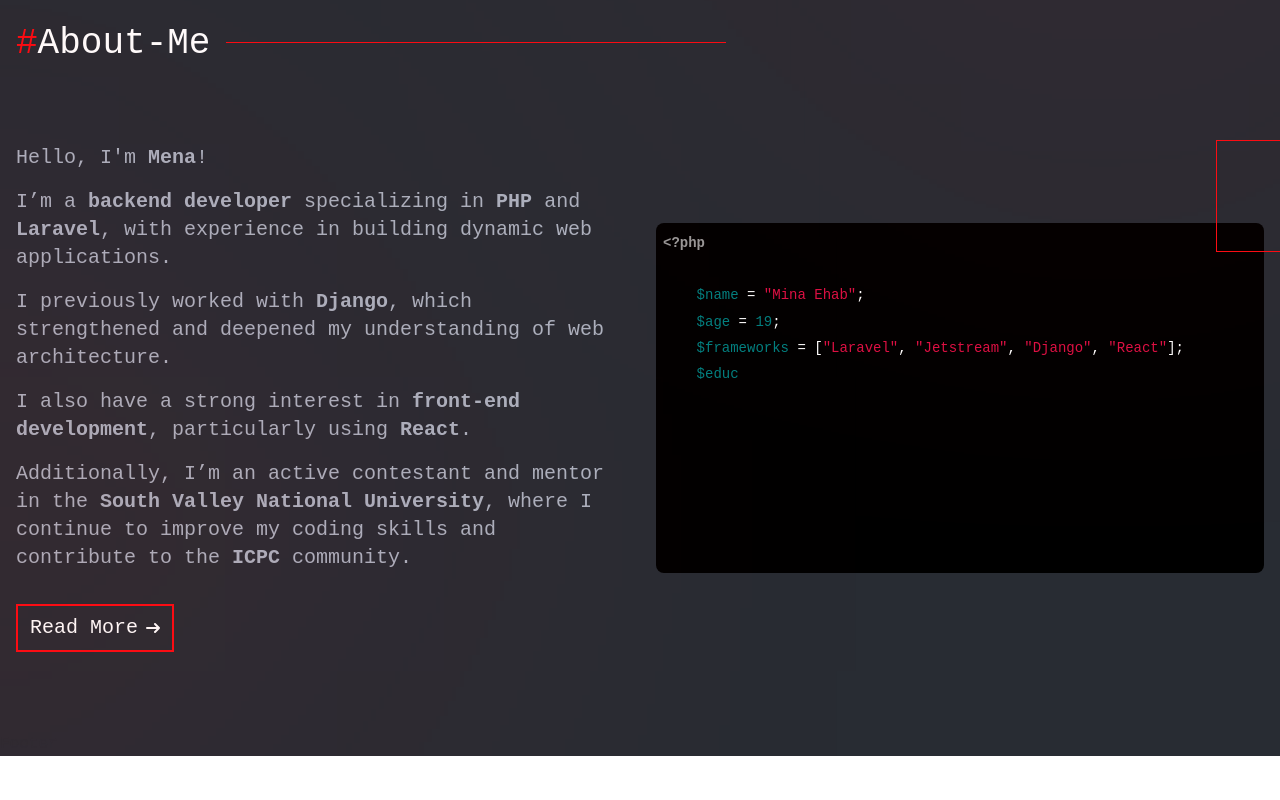
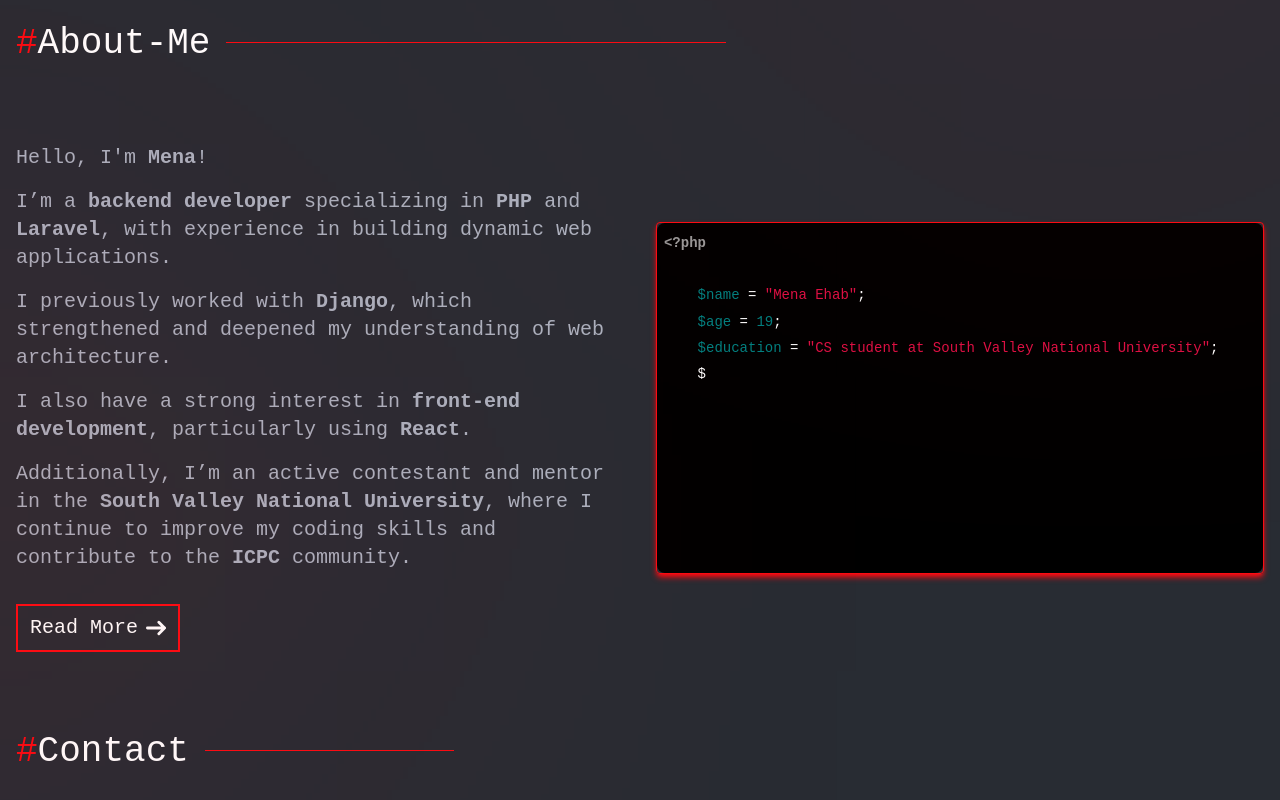
Before and after one commit to menaehab/my-portfolio, a React (Create React App) app: page / in a window 1280 px wide. Shown: the part 1940-2740 px from the top of the page. Before the commit the page ends 2696 px from the top, so only its background shows below. Built offline with nearby package versions, Linux system fonts and the light colour scheme.

Commit message:
enhance about section

```diff
--- a/src/components/pages/home/About.js
+++ b/src/components/pages/home/About.js
@@ -6,10 +6,10 @@
 function About() {
   const codeString = `<?php
 
-    $name = "Mina Ehab";
+    $name = "Mena Ehab";
     $age = 19;
-    $frameworks = ["Laravel", "Jetstream", "Django", "React"];
     $education = "CS student at South Valley National University";
+    $availability = true; // full_time || part_time
     $skills = [
         "Languages" => ["C", "C++", "PHP", "JavaScript", "Python"],
         "Backend development" => ["Laravel", "Django"],
@@ -76,14 +76,14 @@
             to improve my coding skills and contribute to the{" "}
             <strong>ICPC</strong> community.
           </p>
-          <div className="border border-primary w-16 h-28 absolute hidden md:block red-sqaure top-[220%] left-[-10px]"></div>
+          <div className="border border-primary w-16 h-28 absolute hidden  red-sqaure top-[220%] left-[-10px]  min1650:block"></div>
           <Link
             to="/"
             className="inline-flex items-center px-3 py-2 text-xl curosr font-medium text-center text-white border-2 border-primary hover:bg-primary transition duration-300 ease-in-out"
           >
             Read More
             <svg
-              className="rtl:rotate-180 w-3.5 h-3.5 ms-2"
+              className="rtl:rotate-180 w-5 h-5 ms-2"
               aria-hidden="true"
               xmlns="http://www.w3.org/2000/svg"
               fill="none"
@@ -99,8 +99,8 @@
             </svg>
           </Link>
         </div>
-        <div className="border-y border-l border-primary w-16 h-28 absolute hidden md:block right-0 top-[260%]"></div>
-        <div className="w-full lg:w-1/2 text-sm md:text-md hidden md:block">
+        <div className="border-y border-l border-primary w-16 h-28 absolute hidden right-0 top-[260%] min1650:block"></div>
+        <div className="w-full lg:w-1/2 text-sm md:text-md hidden md:block border border-primary rounded shadow-md shadow-primary">
           <SyntaxHighlighter
             language="php"
             style={github}
--- /dev/null
+++ b/src/components/pages/home/Contact.js
@@ -0,0 +1,17 @@
+import React from "react";
+
+function Contact() {
+  return (
+    <div className="container mx-auto px-4 mb-20">
+      <div className="border-y border-l border-primary w-16 h-28 absolute hidden md:block right-0 top-[110%]"></div>
+      <div className="projects-title mb-20">
+        <h1 className="text-white text-4xl flex items-center">
+          <span className="text-primary">#</span>Contact
+          <hr className="w-[20%] h-1 ml-4 border-3 border-primary hidden md:block" />
+        </h1>
+      </div>
+    </div>
+  );
+}
+
+export default Contact;
--- a/src/components/pages/home/Hero.js
+++ b/src/components/pages/home/Hero.js
@@ -64,7 +64,7 @@
         </motion.h1>
         <motion.h4
           variants={fadeItem}
-          className="text-secondary text-l mb-8 sm:text-2xl"
+          className="text-secondary text-lg mb-8 sm:text-2xl"
         >
           <span className="text-primary">Full-Stack</span> Developer
           specializing in <span className="text-primary">Laravel</span> and{" "}
--- a/src/components/pages/home/Home.js
+++ b/src/components/pages/home/Home.js
@@ -3,6 +3,7 @@
 import Projects from "./Projects";
 import Skills from "./Skills";
 import About from "./About";
+import Contact from "./Contact";
 
 function Home() {
   return (
@@ -11,6 +12,7 @@
       <Projects />
       <Skills />
       <About />
+      <Contact />
     </>
   );
 }
--- a/src/components/pages/home/Projects.js
+++ b/src/components/pages/home/Projects.js
@@ -91,7 +91,7 @@
         zIndex={2}
       />
       <CircleGrid
-        className="animation-shape hidden md:block"
+        className="animation-shape hidden min1650:block"
         position="absolute"
         color="#ABB2BF"
         right="30px"
--- a/src/components/pages/home/Skills.js
+++ b/src/components/pages/home/Skills.js
@@ -30,7 +30,7 @@
       <div className="projects-title mb-20">
         <h1 className="text-white text-4xl flex items-center">
           <span className="text-primary">#</span>My-Skills
-          <hr className="w-1/3 h-1 ml-4 border-3  border-primary hidden md:block" />
+          <hr className="w-[30%] h-1 ml-4 border-3  border-primary hidden md:block" />
         </h1>
       </div>
       <div class="hidden lg:grid lg:grid-cols-2 lg:gap-4">
--- a/tailwind.config.js
+++ b/tailwind.config.js
@@ -7,6 +7,9 @@
         primary: "#FC0C13",
         secondary: "#ABB2BF",
         dark: "#282C33"
+      },
+      screens: {
+        min1650: "1650px"
       }
     }
   },
```
